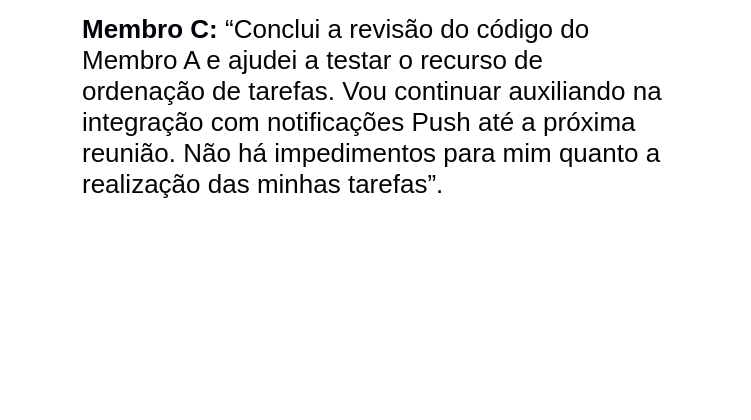
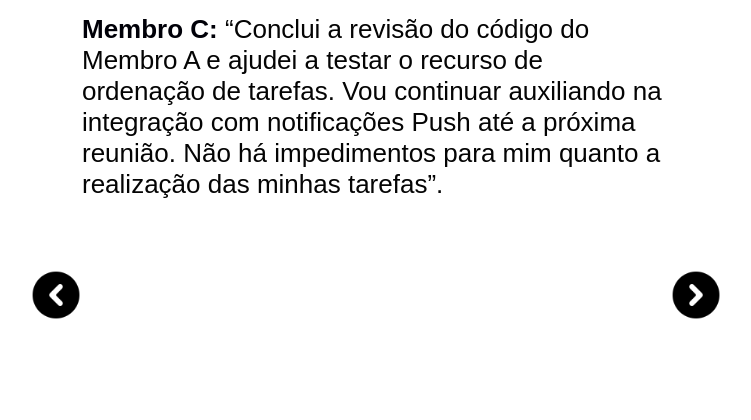
Before and after one commit to Ctrl-Shift-Dev/Plataforma-SCRUM, a Flask app: template src/templates/daily_scrum.html in a window 1280 px wide. Shown: the part 2649-3069 px from the top of the page, without its empty margins (264-1015 px from the left). Before the commit the page ends 2847 px from the top, so only its background shows below. Run offline with Flask 3, Linux system fonts and the light colour scheme; the template is opened without the code that fills it, so the values that code supplies are empty; some libraries are stand-ins or nearby versions.

Commit message:
css + botões para passar pagina
*falta linkar os botões para passar os conteúdos

```diff
--- a/src/static/css/style.css
+++ b/src/static/css/style.css
@@ -141,3 +141,19 @@ nav li a:hover {
     background-color: #ddd;
     color: black;
 }
+
+.flecha{
+    flex-direction: row;
+    width: auto;
+    border: 0;
+    justify-content: space-around;
+    display: flex;
+    margin-top: 70px;
+    margin-bottom: 100px;
+
+}
+
+.flecha img {
+    width: 50px;
+    height: 50px;
+}
--- a/src/templates/daily_scrum.html
+++ b/src/templates/daily_scrum.html
@@ -1,5 +1,6 @@
 <!DOCTYPE html>
 <html lang="pt-br">
+
 <head>
     <meta charset="UTF-8">
     <meta name="viewport" content="width=device-width, initial-scale=1.0">
@@ -27,60 +28,83 @@
 
     <h2 class="subtitulo">Fundamentos:</h2>
 
-    <p><span style="color:rgb(0, 0, 8);font-weight:bold;">Reunião Diária: </span> O Daily Scrum é uma reunião diária curta, geralmente com duração máxima
+    <p><span style="color:rgb(0, 0, 8);font-weight:bold;">Reunião Diária: </span> O Daily Scrum é uma reunião diária
+        curta, geralmente com duração máxima
         de 15 minutos. Ela ocorre todos os dias, no mesmo horário e local, para que a equipe possa
         sincronizar suas atividades.</p>
 
-    <p><span style="color:rgb(0, 0, 8);font-weight:bold;">Objetivo:</span> O objetivo do Daily Scrum é permitir que a equipe revise o progresso do trabalho
+    <p><span style="color:rgb(0, 0, 8);font-weight:bold;">Objetivo:</span> O objetivo do Daily Scrum é permitir que a
+        equipe revise o progresso do trabalho
         desde a última reunião diária, planeje o trabalho para o dia seguinte e identifique quaisquer
         obstáculos ou impedimentos que possam estar afetando o progresso.</p>
 
-    <p><span style="color:rgb(0, 0, 8);font-weight:bold;">Três Perguntas-chaves:</span> Durante o Daily Scrum, cada membro da equipe responde a três
+    <p><span style="color:rgb(0, 0, 8);font-weight:bold;">Três Perguntas-chaves:</span> Durante o Daily Scrum, cada
+        membro da equipe responde a três
         perguntas:</p>
 
-    <p><span style="color:rgb(0, 0, 8);font-weight:bold;">A. O que fiz ontem?</span> - Cada membro compartilha o que realizou desde a última reunião diária.</p>
+    <p><span style="color:rgb(0, 0, 8);font-weight:bold;">A. O que fiz ontem?</span> - Cada membro compartilha o que
+        realizou desde a última reunião diária.</p>
 
-    <p><span style="color:rgb(0, 0, 8);font-weight:bold;">B. O que farei hoje?</span> - Cada membro descreve as tarefas que planeja realizar durante o dia.</p>
+    <p><span style="color:rgb(0, 0, 8);font-weight:bold;">B. O que farei hoje?</span> - Cada membro descreve as tarefas
+        que planeja realizar durante o dia.</p>
 
-    <p><span style="color:rgb(0, 0, 8);font-weight:bold;">C. Há algum impedimento no meu caminho?</span> - Os membros da equipe relatam quaisquer
+    <p><span style="color:rgb(0, 0, 8);font-weight:bold;">C. Há algum impedimento no meu caminho?</span> - Os membros da
+        equipe relatam quaisquer
         obstáculos ou problemas que estejam impedindo o progresso do trabalho.</p>
 
-    <p><span style="color:rgb(0, 0, 8);font-weight:bold;">Transparência:</span> A reunião promove a transparência ao permitir que todos na equipe tenham
+    <p><span style="color:rgb(0, 0, 8);font-weight:bold;">Transparência:</span> A reunião promove a transparência ao
+        permitir que todos na equipe tenham
         uma compreensão clara do que está acontecendo e dos desafios que estão sendo enfrentados.</p>
 
-    <p><span style="color:rgb(0, 0, 8);font-weight:bold;">Scrum Master:</span> O Scrum Master facilita o Daily Scrum, garantindo que a reunião siga as
+    <p><span style="color:rgb(0, 0, 8);font-weight:bold;">Scrum Master:</span> O Scrum Master facilita o Daily Scrum,
+        garantindo que a reunião siga as
         diretrizes e ajude a remover quaisquer impedimentos relatados pela equipe.</p>
 
-    <p><span style="color:rgb(0, 0, 8);font-weight:bold;">Interação Constante:</span> O Daily Scrum faz parte de um ciclo contínuo de inspeção e adaptação,
+    <p><span style="color:rgb(0, 0, 8);font-weight:bold;">Interação Constante:</span> O Daily Scrum faz parte de um
+        ciclo contínuo de inspeção e adaptação,
         garantindo que a equipe permaneça focada em seus objetivos e faça ajustes conforme necessário.</p>
 
     <h2 class="subtitulo">Exemplos Práticos:</h2>
 
-    <p><span style="color:rgb(0, 0, 8);font-weight:bold;">1. Frequência e hora:</span> A equipe realiza a daily Standup todos os dias as 9:00 da manhã</p>
-    <p><span style="color:rgb(0, 0, 8);font-weight:bold;">2. Tempo Limitado:</span> A equipe concorda em manter a reunião estritamente dentro de 15
+    <p><span style="color:rgb(0, 0, 8);font-weight:bold;">1. Frequência e hora:</span> A equipe realiza a daily Standup
+        todos os dias as 9:00 da manhã</p>
+    <p><span style="color:rgb(0, 0, 8);font-weight:bold;">2. Tempo Limitado:</span> A equipe concorda em manter a
+        reunião estritamente dentro de 15
         minutos para garantir que seja eficiente.</p>
     <p><span style="color:rgb(0, 0, 8);font-weight:bold;">3. Três Perguntas Chaves:</span></p>
 
-    <p><span style="color:rgb(0, 0, 8);font-weight:bold;">Membro A: </span> “desde a últma reunião, finalizei a implementação do recurso de
+    <p><span style="color:rgb(0, 0, 8);font-weight:bold;">Membro A: </span> “desde a últma reunião, finalizei a
+        implementação do recurso de
         ordenação das tarefas e prioridades. Planejo começar a trabalhar na integração
         com as notificações push até a próxima reunião. Não estou enfrentando nenhum
         impedimento para realizar minhas tarefas”</p>
 
-    <p><span style="color:rgb(0, 0, 8);font-weight:bold;">Membro B:</span> “Nos ultimos dias, trabalhei na resolução de alguns bugs relatados
+    <p><span style="color:rgb(0, 0, 8);font-weight:bold;">Membro B:</span> “Nos ultimos dias, trabalhei na resolução de
+        alguns bugs relatados
         pelos usuários. Para a próxima reunião, pretendo começar a trabalhar na melhoria
         da interface do usuário. Não tenho impedimentos no momento para realizar as
         tarefas demandadas para mim”</p>
 
-    <p><span style="color:rgb(0, 0, 8);font-weight:bold;">Membro C:</span> “Conclui a revisão do código do Membro A e ajudei a testar o recurso
+    <p><span style="color:rgb(0, 0, 8);font-weight:bold;">Membro C:</span> “Conclui a revisão do código do Membro A e
+        ajudei a testar o recurso
         de ordenação de tarefas. Vou continuar auxiliando na integração com notificações
         Push até a próxima reunião. Não há impedimentos para mim quanto a realização
         das minhas tarefas”.</p>
 
+    <!-- passar pagina -->
 
-
+    <span class="flecha">
+        <a href="">
+            <img src="../static/img/flecha esquerda .png" alt="">
+        </a>
+        <a href="">
+            <img src="../static/img/flecha direita .png" alt="">
+        </a>
+    </span>
 
 
 
 
 </body>
+
 </html>
```
Also changed, not shown: src/templates/Modulo3.html (+11 -2 lines), src/templates/Retrospective.html (+27 -7 lines), src/templates/base_opcional.html (+33 -14 lines), src/templates/conclusao1.html (+7 -2 lines), src/templates/conclusao2.html (+6 -2 lines), src/templates/conclusao3.html (+6 -2 lines), src/templates/dev_team.html (+11 -0 lines), src/templates/product_backlog.html (+12 -0 lines), src/templates/product_owner.html (+12 -3 lines), src/templates/scrum_master.html (+13 -3 lines), src/templates/sprint_backlog.html (+12 -0 lines), src/templates/sprint_planning.html (+27 -8 lines), src/templates/sprint_review.html (+26 -11 lines), src/static/img/flecha direita .png (added), 1 more files. Lines whose indentation alone changed are shown as unchanged.
